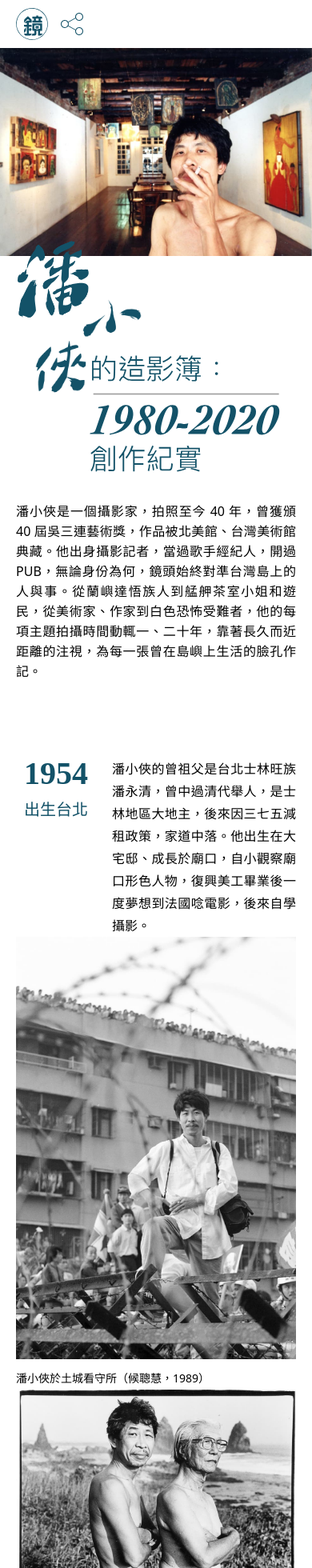
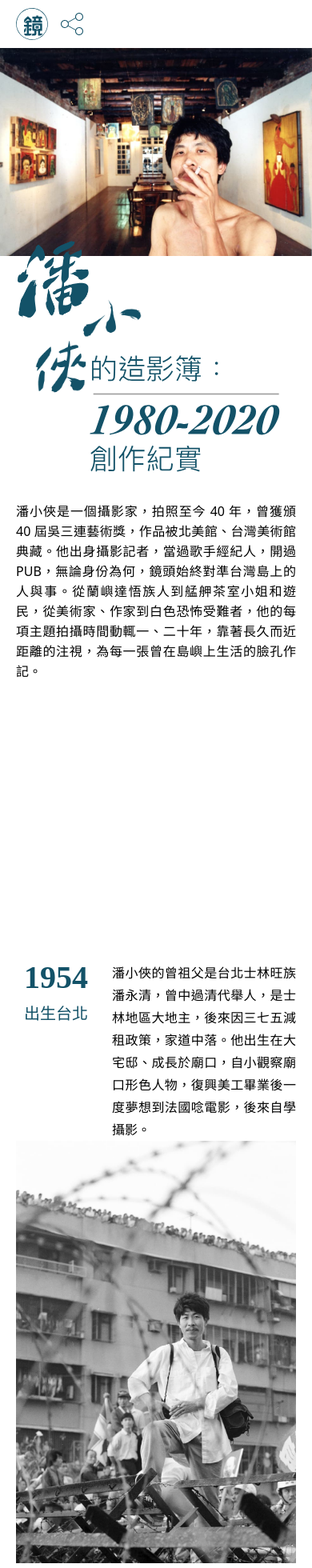
Before and after one commit to readr-media/projects, a Svelte app in the folder photographer-panhsiaohsia/: page / in a window 390 px wide. Shown: the top 1960 px of the page at 80% size. Built offline with nearby package versions, Linux system fonts and the light colour scheme; a web font is replaced by a local one.

Commit message:
feat(photographer-panhsiaohsia): add parallax effect between landing and articles in mobile

```diff
--- a/photographer-panhsiaohsia/src/components/Youtube.svelte
+++ b/photographer-panhsiaohsia/src/components/Youtube.svelte
@@ -30,6 +30,8 @@
 
 <style lang="scss">
   .youtube-section {
+    background-color: white;
+    padding: 0 0 50px 0;
     h1 {
       font-size: 20px;
       font-weight: 500;
--- a/photographer-panhsiaohsia/src/views/Mobile.svelte
+++ b/photographer-panhsiaohsia/src/views/Mobile.svelte
@@ -1,7 +1,11 @@
 <section class="mobile-wrapper {$$props.class||''}">
   <HeaderStatic />
   <Header />
-  <section class="landing-wrapper">
+  <section
+    bind:this={landingWrapperElement}
+    class="mobile-wrapper__landing-wrapper landing-wrapper"
+    style="top: {-landingStickyTop}px"
+  >
     <div class="landing-image-wrapper">
       <img src="img/figure-1954-1.jpg" alt="landing-image">
     </div>
@@ -10,7 +14,7 @@
     </h1>
     <p>潘小俠是一個攝影家，拍照至今 40 年，曾獲頒 40 屆吳三連藝術獎，作品被北美館、台灣美術館典藏。他出身攝影記者，當過歌手經紀人，開過 PUB，無論身份為何，鏡頭始終對準台灣島上的人與事。從蘭嶼達悟族人到艋舺茶室小姐和遊民，從美術家、作家到白色恐怖受難者，他的每項主題拍攝時間動輒一、二十年，靠著長久而近距離的注視，為每一張曾在島嶼上生活的臉孔作記。</p>
   </section>
-  <section bind:this={articleWrapper}  class="article-section-wrapper">
+  <section bind:this={articleWrapper} class="mobile-wrapper__article-section-wrapper article-section-wrapper">
     <ProgressBar class="progress-bar" progressValue={articleProgress}/>
     <div class="article-wrapper">
       <article class="article">
@@ -309,9 +313,11 @@
 
 <svelte:window
   on:scroll={handleWindowScroll}
+  on:resize={handleWindowResize}
 />
 
 <script>
+  import { onMount } from 'svelte'
   import ProgressBar from '../components/ProgressBar.svelte'
   import Header from '../components/Header.svelte'
   import HeaderStatic from '../components/HeaderStatic.svelte'
@@ -326,15 +332,27 @@
     const articleWrapperRect = articleWrapper.getBoundingClientRect()
     articleProgress = -articleWrapperRect.top / (articleWrapperRect.bottom - articleWrapperRect.top)
   }
+
+  let landingWrapperElement
+  let landingStickyTop = 0
+  onMount(() => {
+    handleWindowResize()
+  })
+  function handleWindowResize() {
+    const { height } = landingWrapperElement.getBoundingClientRect()
+    landingStickyTop = height - window.innerHeight
+  }
 </script>
 
 <style lang="scss">
   .mobile-wrapper {
-    :global(&__youtube-section) {
-      margin: 50px 0 0 0;
+    &__landing-wrapper {
+      position: sticky;
+      top: 0;
+      z-index: -1;
     }
-    :global(&__footer) {
-      margin: 50px 0 0 0;
+    &__article-section-wrapper {
+      margin: 250px 0 0 0;
     }
   }
 
@@ -381,6 +399,8 @@
 
   .article-section-wrapper {
     position: relative;
+    background-color: white;
+    padding: 50px 0;
   }
 
   .mobile-wrapper :global(.progress-bar) {
@@ -390,7 +410,6 @@
   }
 
   .article-wrapper {
-    margin: 45px 0 0 0;
     padding: 0 20px;
   }
 
```
